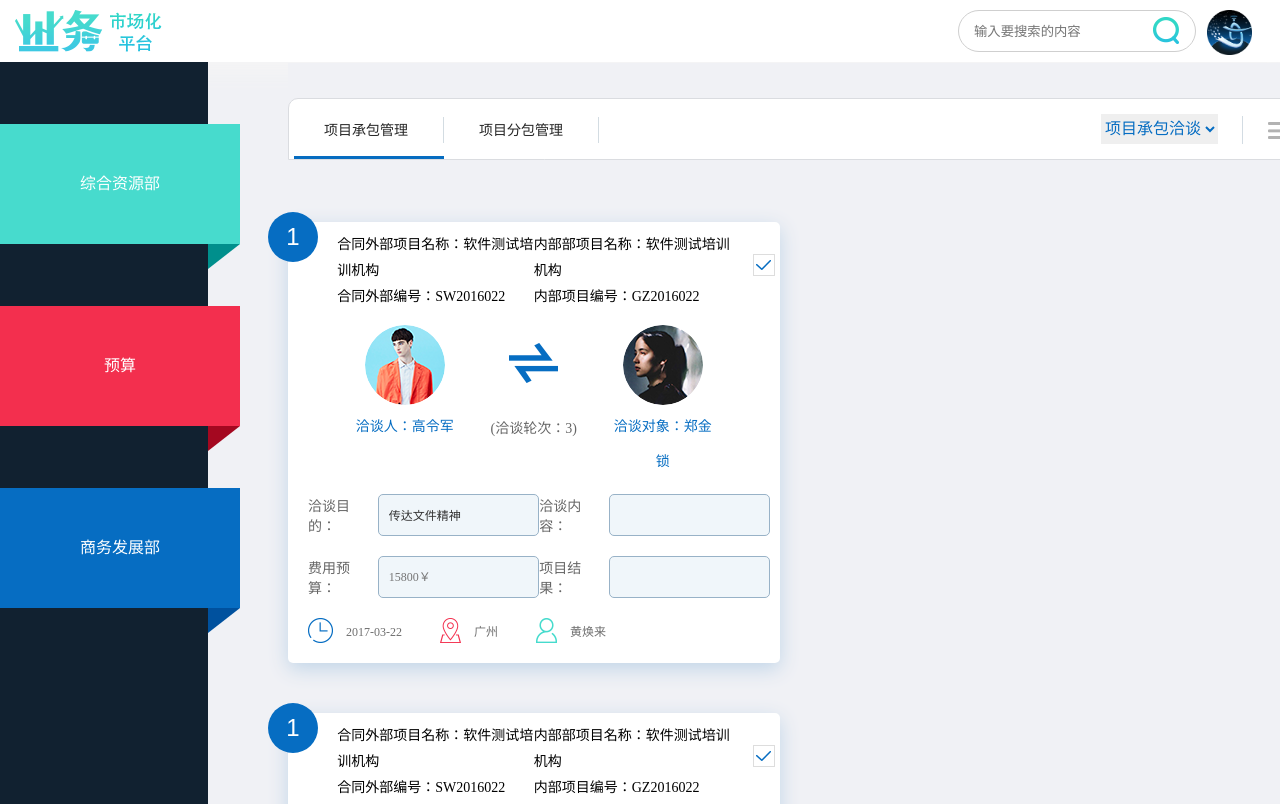
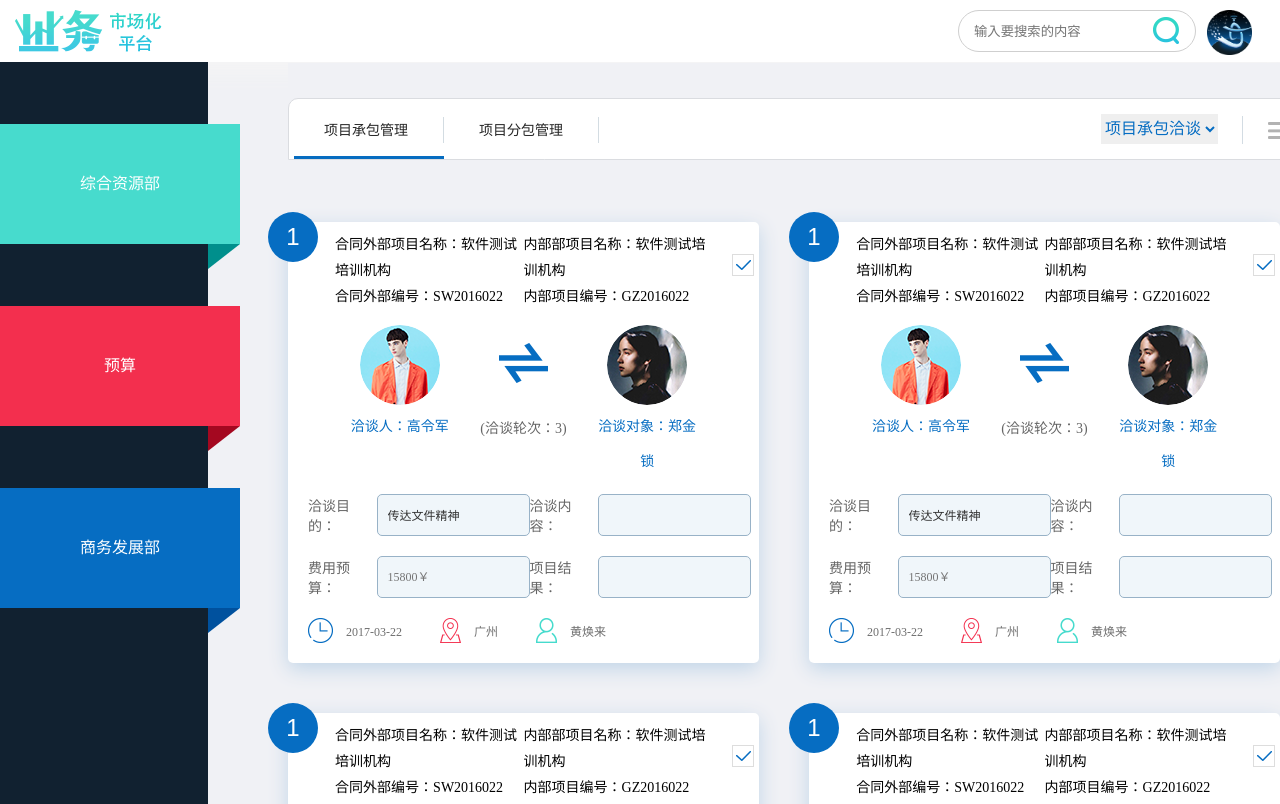
Before and after one commit to nd-team/service-page, a website: page pages/business/business_meeting.html in a window 1280 px wide. Shown: the top 804 px of the page. Drawn offline with nearby package versions, Linux system fonts and the light colour scheme; files that its build step writes are made by us from their sources.

Commit message:
modified the business meeting page and the style

```diff
--- a/sass/business/business_meeting.scss
+++ b/sass/business/business_meeting.scss
@@ -208,6 +208,9 @@
           &:nth-of-type(even){
             margin-right: 0;
           }
+          @media screen and (max-width: 1578px){
+            width: 46%;
+          }
           .top{
             width: 100%;
             .number{
```
